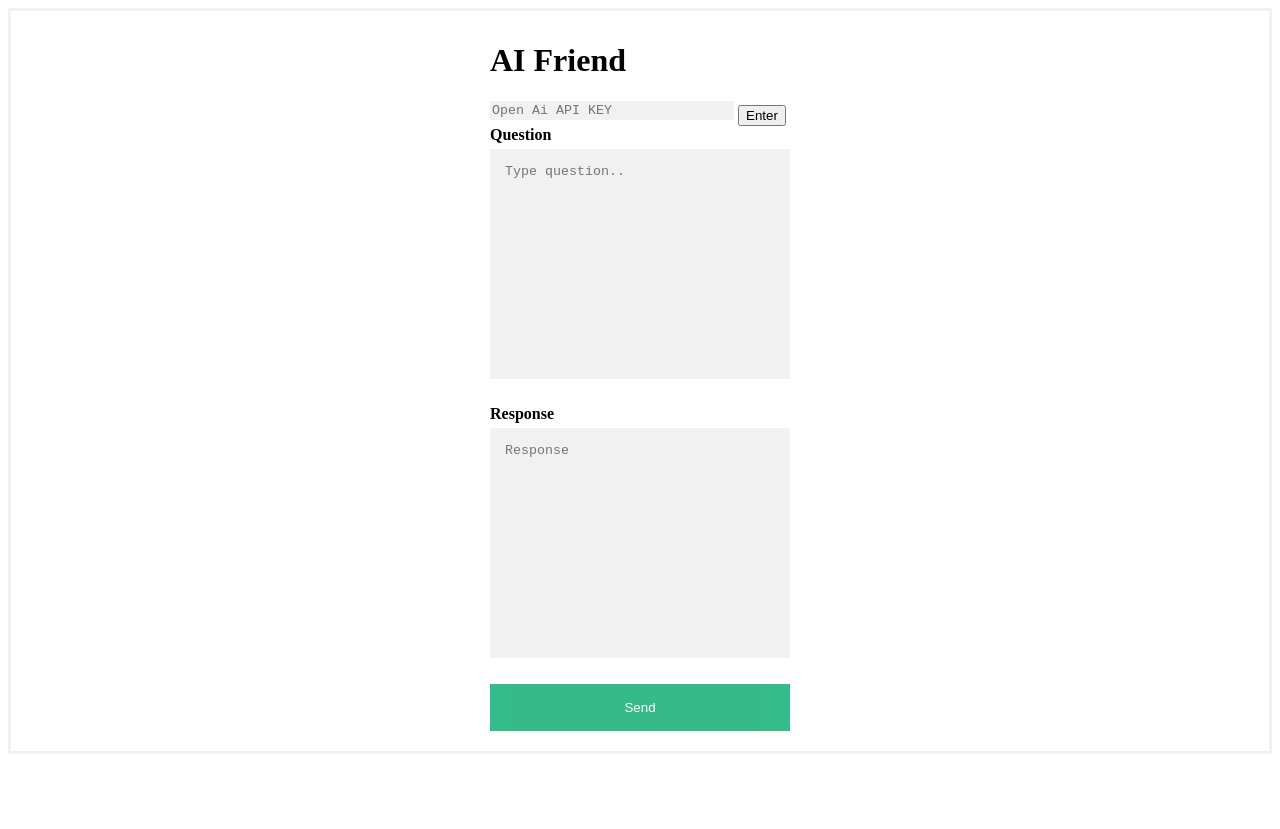
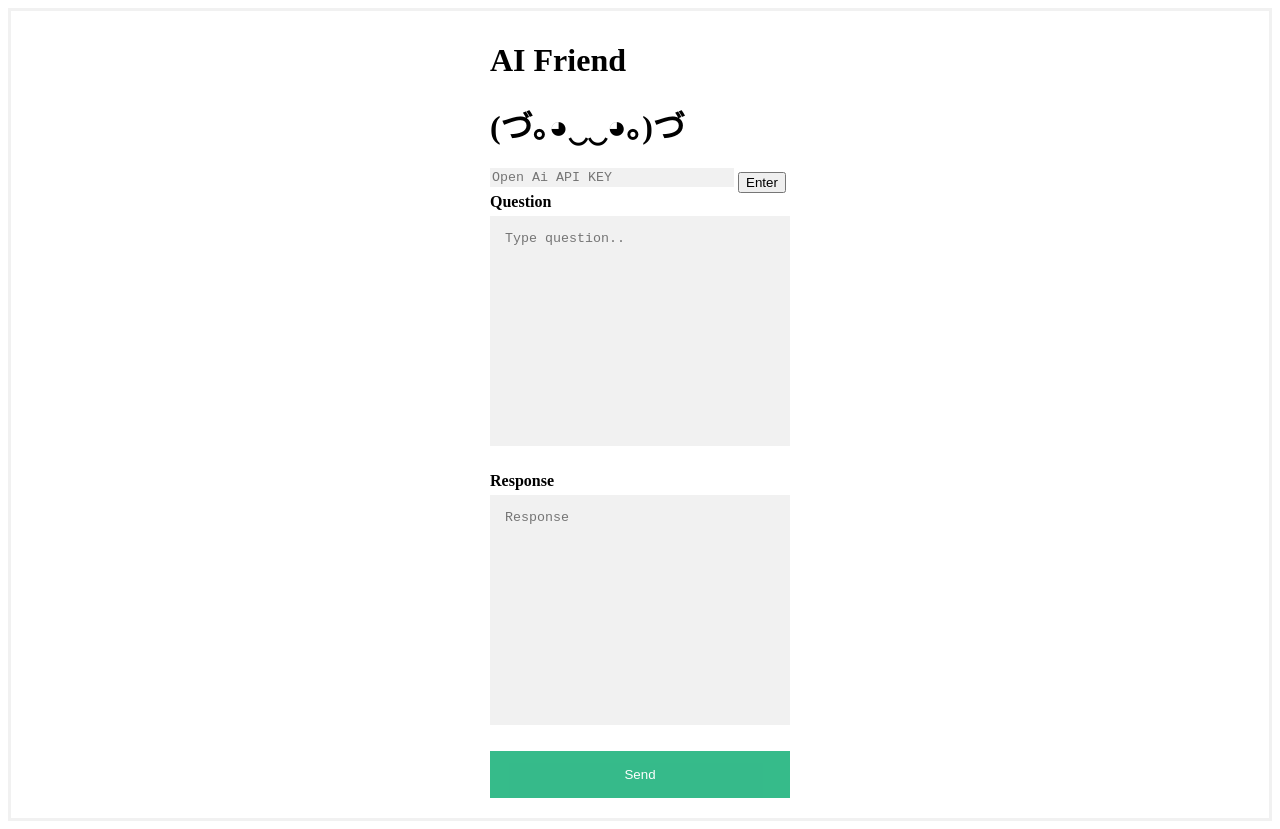
Before and after one commit to TejasNavada/TejasNavada.github.io, a plain HTML site: page dist/index.html in a window 1280 px wide. Before the commit the page ends 800 px from the top, so only its background shows below. Drawn offline with Linux system fonts and the light colour scheme.

Commit message:
Update index.html

```diff
--- a/dist/index.html
+++ b/dist/index.html
@@ -10,6 +10,7 @@
     <div class="chat-popup" id="myForm">
       <form  class="form-container">
         <h1>AI Friend</h1>
+        <h1>(づ｡◕‿‿◕｡)づ</h1>
         <textarea id ="api key" placeholder="Open Ai API KEY" name="key" class = "api" ></textarea>
         <button id = "apibtn" type="button" >Enter</button>
         <label for="msg"><b>Question</b></label>
```
